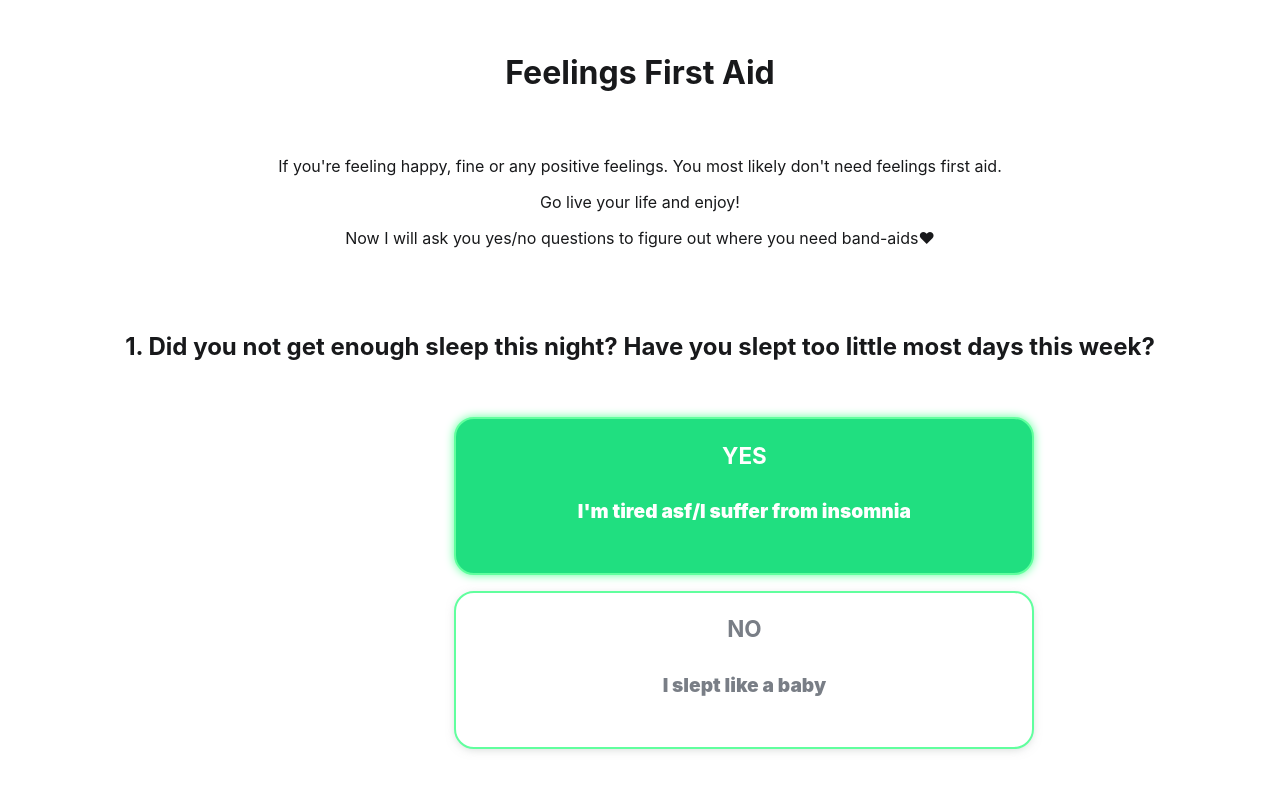
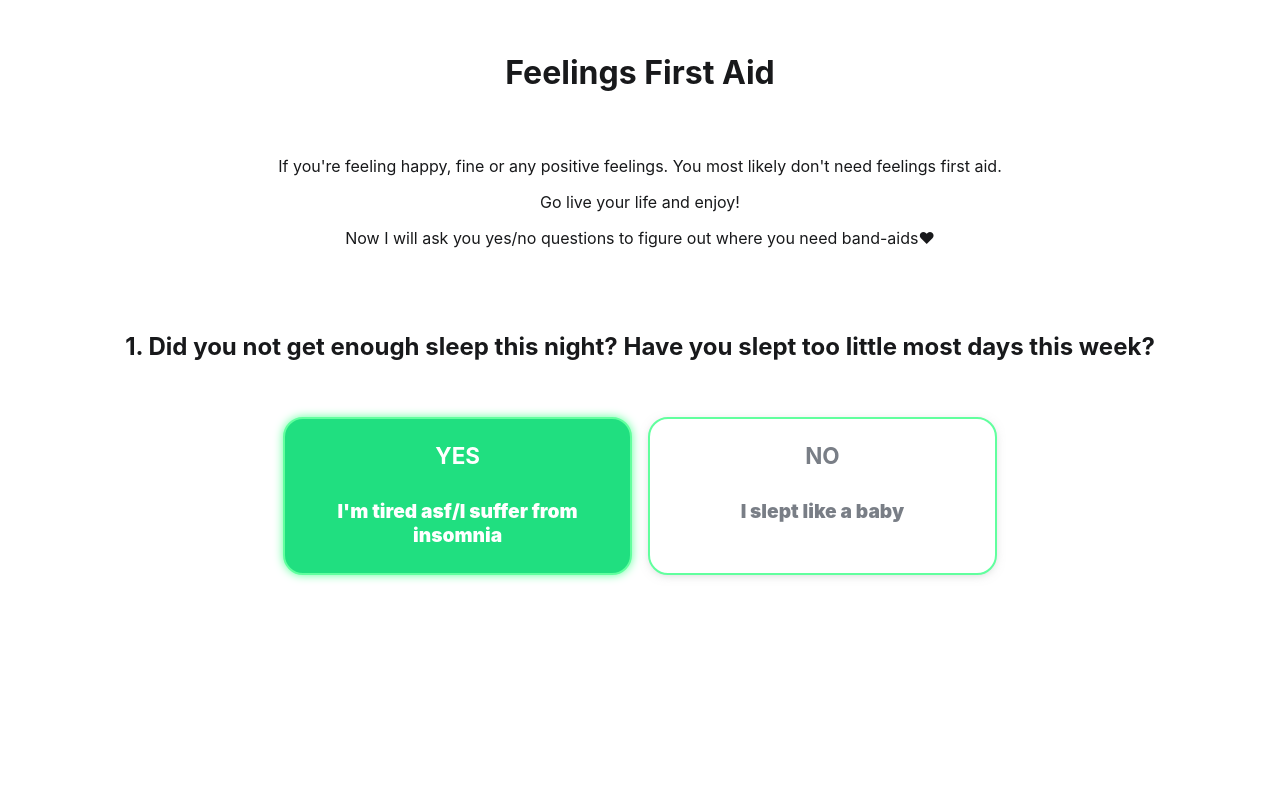
Before and after one commit to peltonan/feelings-first-aid, a React (Create React App) app: page / in a window 1280 px wide. Shown: the top 790 px of the page. Built offline with nearby package versions, Linux system fonts and the light colour scheme.

Commit message:
Center - Flexbox fix

```diff
--- a/src/App.css
+++ b/src/App.css
@@ -21,10 +21,16 @@ body {
       padding-top: 4rem;
       padding-bottom: 1rem;
   }
+.wrapper {
+  display: flex;
+  text-align: center;
+  width: 100%;
+  justify-content: center;
+}
   section {
     display: flex;
     flex-flow: row wrap;
-    width: calc(150%/3);
+    width: 60%;
   }
   section > div {
     flex: 1;
@@ -49,11 +55,9 @@ body {
     border: 2px solid hsla(143, 100%, 69%);
     border-radius: 20px;
     height: 8em;
-    width: 30em;
     text-align: center;
     box-shadow: 0px 2px 10px -2px hsla(150, 5%, 65%, 0.5);
     position: relative;
-    left: 70%;
     font-size: 120%;
 
   }
--- a/src/App.js
+++ b/src/App.js
@@ -22,6 +22,7 @@ function App() {
         <div className="intro">Now I will ask you yes/no questions to figure out where you need band-aids&hearts;</div>
       </div>
       <h2>1. Did you not get enough sleep this night? Have you slept too little most days this week?</h2>
+      <div className="wrapper">
         <section>
           <div>
             <input type="radio" id="question-one" className="answer" name="select" value="1" checked />
@@ -39,6 +40,7 @@ function App() {
           </div>
         </section>
       </div>
+    </div>
   );
 }
 
```
Lines whose indentation alone changed are shown as unchanged.
